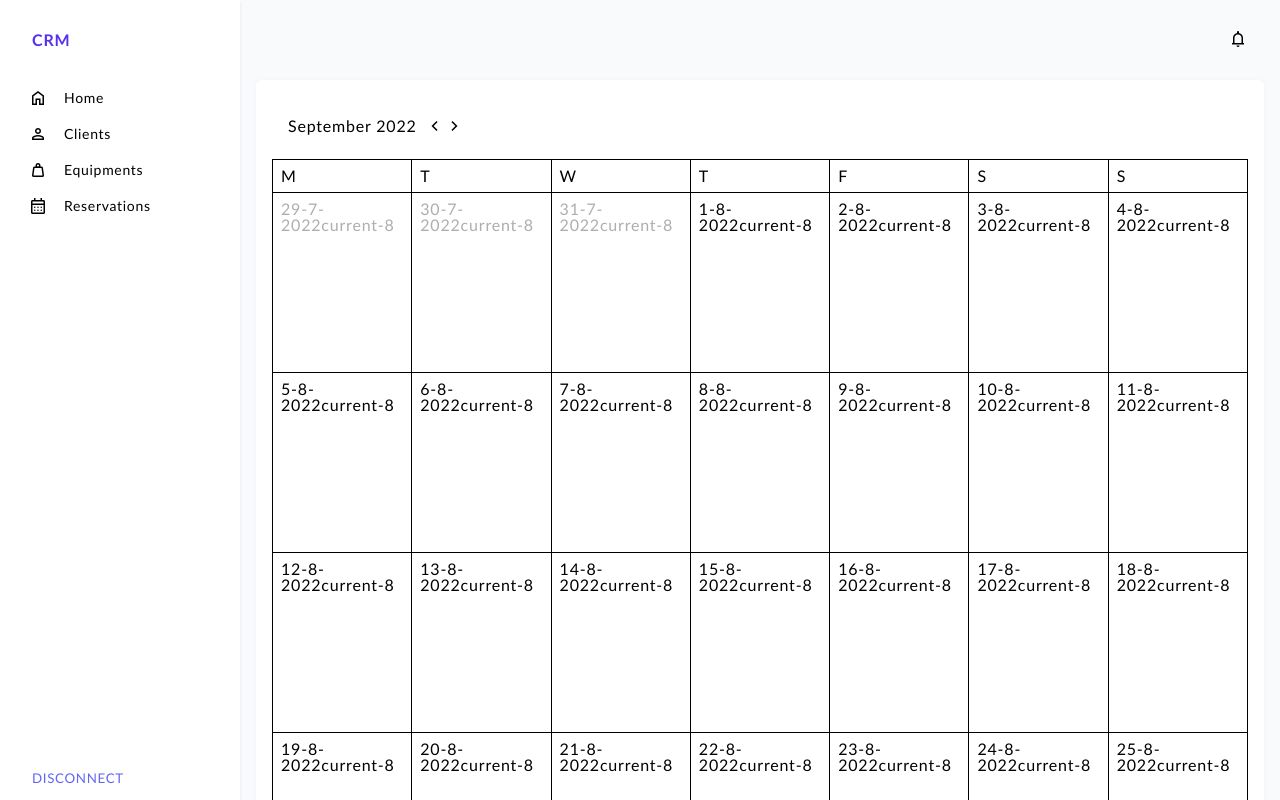
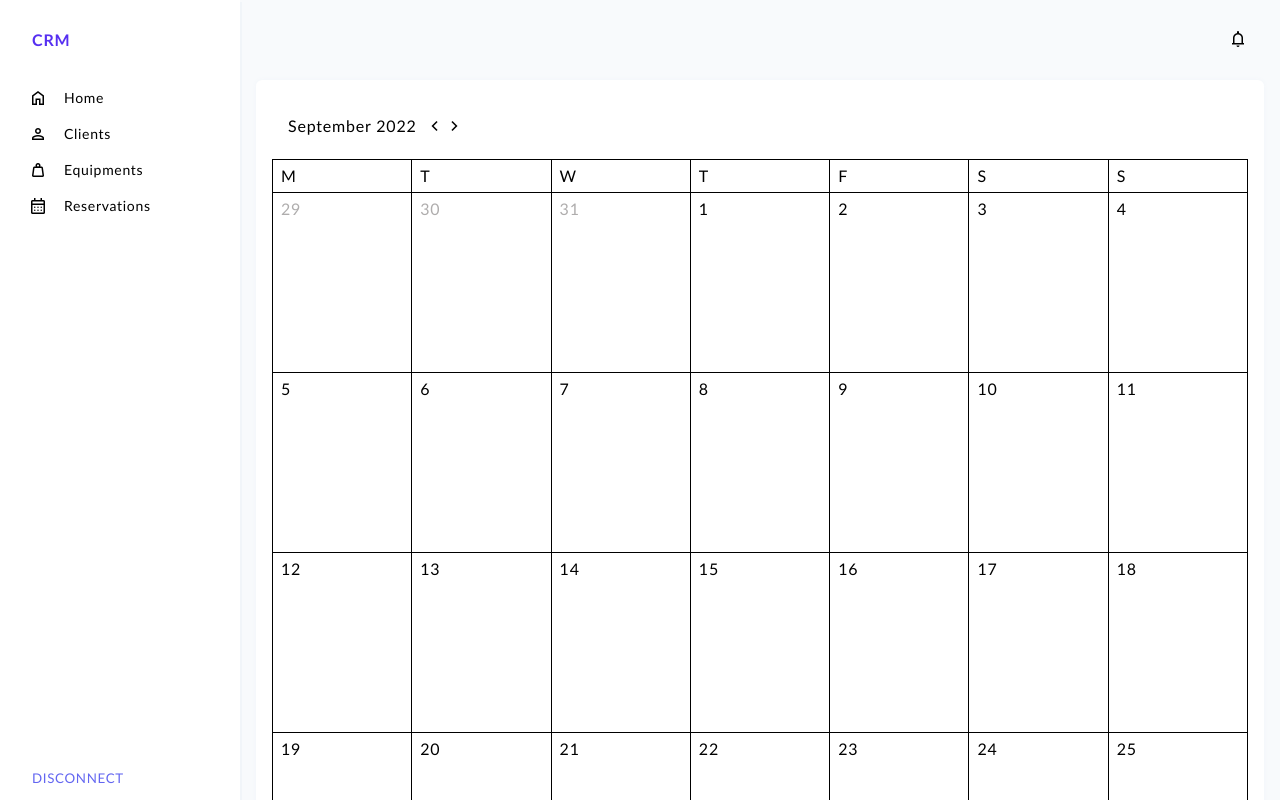
Before and after one commit to GeoffroyMuller/front_crm, a Vue app: page /reservations in a window 1280 px wide. Shown: the top 800 px of the page. Built offline with nearby package versions, Linux system fonts and the light colour scheme; sample sign-in values are in the browser's storage.

Commit message:
fix key v-for

```diff
--- a/src/core/components/Calendar.vue
+++ b/src/core/components/Calendar.vue
@@ -29,7 +29,7 @@
           'not-this-month': day.month != current.month && day.year == current.year,
         }"
       >
-        {{ day.id }}
+        {{ day.day }}
       </div>
     </div>
   </div>
```
